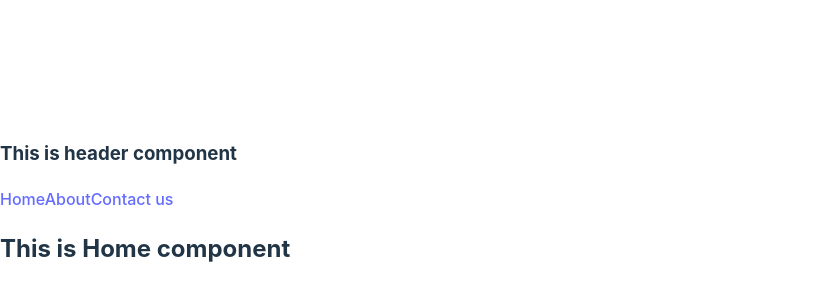
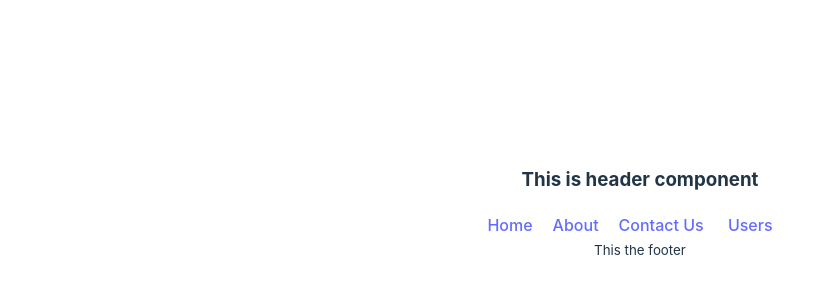
Before and after one commit to MirazZim/Intro-to-React-Routing, a React (Vite) app: page / in a window 1280 px wide. Shown: the part 196-496 px from the top of the page, without its empty margins (0-835 px from the left). Built offline with nearby package versions, Linux system fonts and the light colour scheme.

Commit message:
here we can show how to add extra link to your website in the navbar

```diff
--- /dev/null
+++ b/src/Components/Footer/Footer.jsx
@@ -0,0 +1,11 @@
+
+
+const Footer = () => {
+    return (
+        <div>
+            <span><small>This the footer</small></span>
+        </div>
+    );
+};
+
+export default Footer;
--- /dev/null
+++ b/src/Components/Header/Header.css
@@ -0,0 +1,3 @@
+nav a{
+    margin-right: 20px;
+}
--- a/src/Components/Header/Header.jsx
+++ b/src/Components/Header/Header.jsx
@@ -1,13 +1,22 @@
+
+import { Link } from 'react-router-dom';
+import './Header.css'
 
 const Header = () => {
     return (
         <div>
             <h3>This is header component</h3>
             <nav>
-                <a href="/">Home</a>
+                <Link to = '/'>Home</Link>
+                <Link to = '/about'>About</Link>
+                <Link to = '/contact'>Contact Us</Link>
+                <Link to = '/Users'> Users</Link>
+
+                {/* <a href="/">Home</a>
                 <a href="/about">About</a>
-                <a href="/contact">Contact us</a>
+                <a href="/contact">Contact us</a> */}
             </nav>
+
         </div>
     );
 };
--- a/src/Components/Home/Home.jsx
+++ b/src/Components/Home/Home.jsx
@@ -1,12 +1,14 @@
 import { Outlet } from "react-router-dom";
 import Header from "../Header/Header";
+import Footer from "../Footer/Footer";
 
 const Home = () => {
     return (
         <div>
             <Header></Header>
-            <h2>This is Home component</h2>
+
             <Outlet></Outlet>
+            <Footer></Footer>
         </div>
     );
 };
--- /dev/null
+++ b/src/Components/User/User.jsx
@@ -0,0 +1,9 @@
+const User = () => {
+    return (
+        <div>
+            <h3>This is for the Users</h3>
+        </div>
+    );
+};
+
+export default User;
--- a/src/main.jsx
+++ b/src/main.jsx
@@ -1,6 +1,7 @@
 import { StrictMode } from 'react'
 import { createRoot } from 'react-dom/client'
 import './index.css'
+import App from './App.jsx'
 
 
 import {
@@ -10,6 +11,7 @@ import {
 import Home from './Components/Home/Home';
 import About from './Components/About/About';
 import Contact from './Components/Contact/Contact';
+import User from './Components/User/User.jsx';
 
 
 const router = createBrowserRouter([
@@ -26,6 +28,10 @@ const router = createBrowserRouter([
         path: "/contact",
        element: <Contact></Contact>,
       },
+      {
+        path: "/Users",
+       element: <User></User>,
+      },
     ]
   },
 
```
